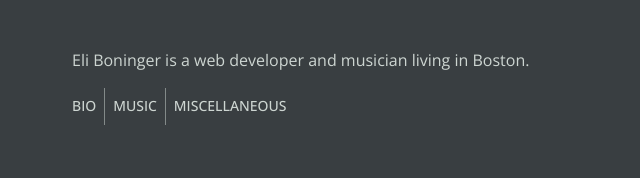
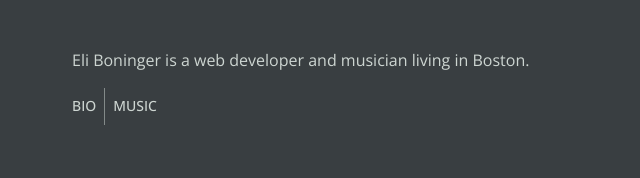
Before and after one commit to eli-boninger/boninger, a React (Vite) app: page / in a window 1280 px wide. Shown: the top 178 px of the page, without its empty margins (0-640 px from the left). Built offline with nearby package versions, Linux system fonts and the light colour scheme.

Commit message:
bit of cleanup on long transitions and unused button

```diff
--- a/src/components/Header.tsx
+++ b/src/components/Header.tsx
@@ -32,7 +32,7 @@ export const Header = () => {
         <Typography css={titleStyle} color="secondary">
           Eli Boninger is a web developer and musician living in Boston.
         </Typography>
-        <Fade in timeout={5000}>
+        <Fade in timeout={3000}>
           <ButtonGroup
             variant="text"
             color="secondary"
@@ -40,7 +40,6 @@ export const Header = () => {
           >
             <Button onClick={() => navigate("/work")}>Bio</Button>
             <Button onClick={() => navigate("/music")}>Music</Button>
-            <Button>Miscellaneous</Button>
           </ButtonGroup>
         </Fade>
       </div>
```
